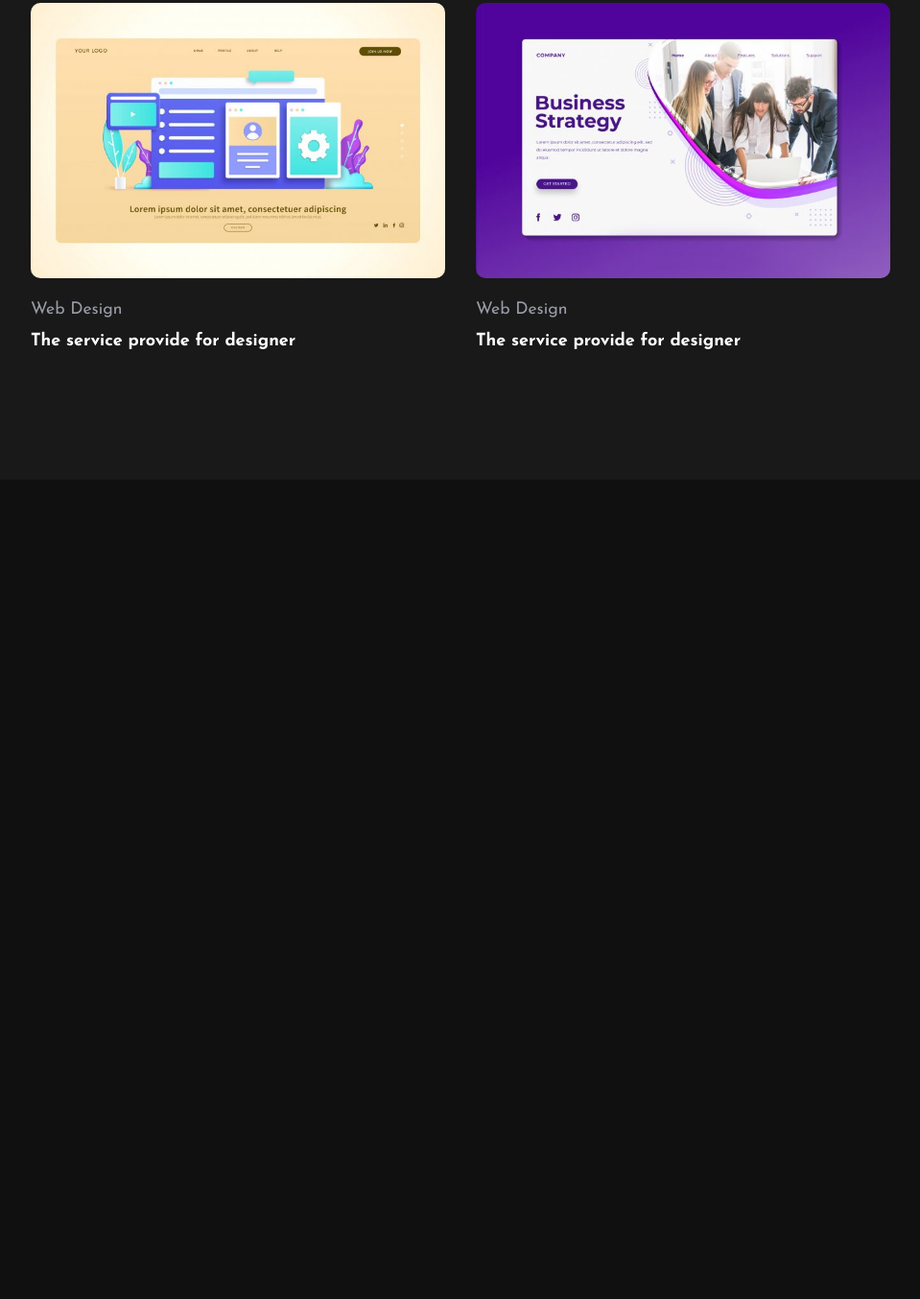
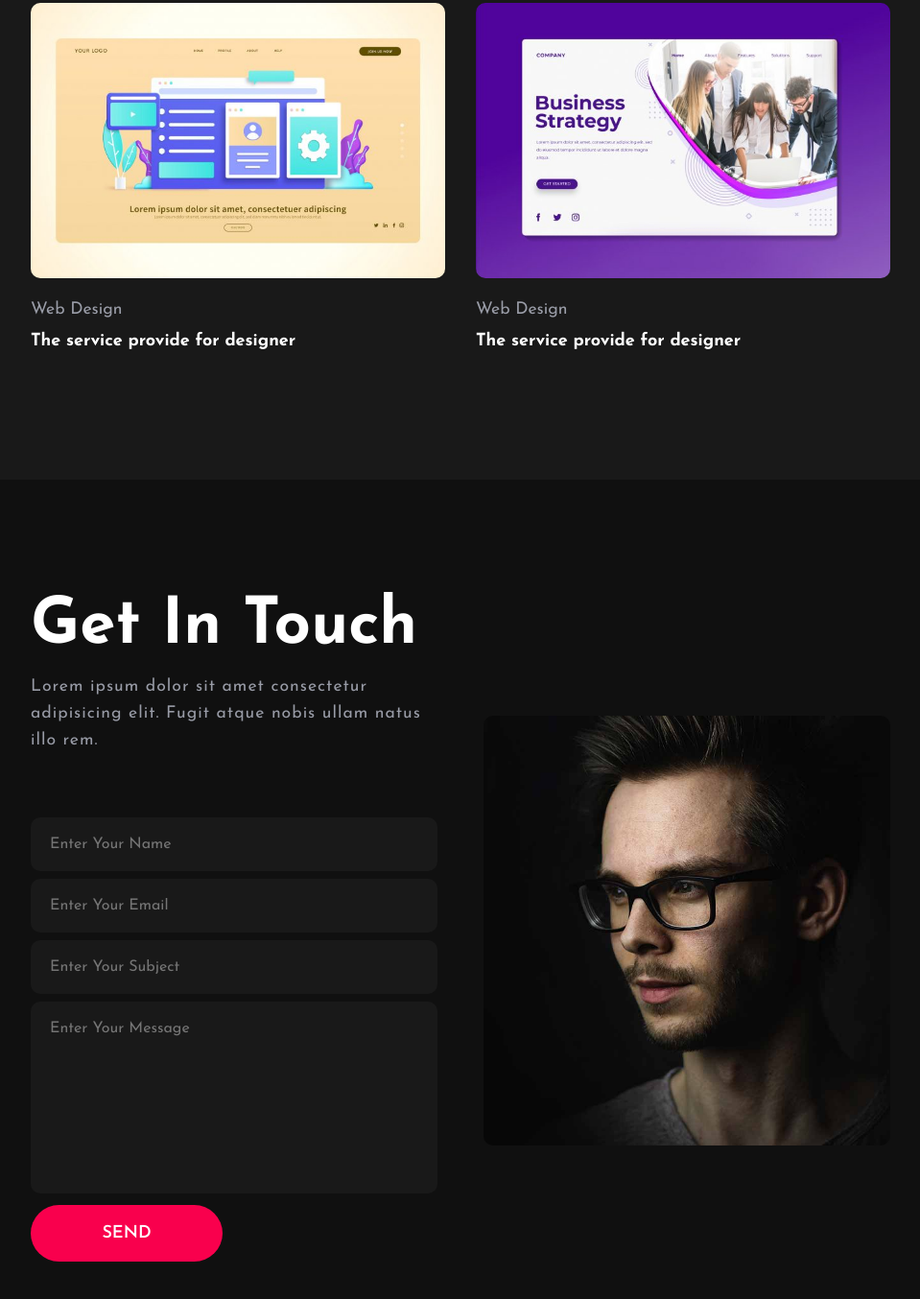
Before and after one commit to matador7495/Full-Responsive-Portfolio-Website-Design, a plain HTML site: page index.html in a window 1280 px wide. Shown: the part 4245-5599 px from the top of the page at 96% size, without its empty margins (160-1119 px from the left). Before the commit the page ends 4745 px from the top, so only its background shows below. Drawn offline with nearby package versions, Linux system fonts and the light colour scheme.

Commit message:
section contact

```diff
--- a/index.html
+++ b/index.html
@@ -169,6 +169,33 @@
         </div>
       </div>
     </section>
+    <!-- start contact -->
+    <section class="contact" id="contact">
+      <div class="contact-form">
+        <h2>Get In Touch</h2>
+        <p>
+          Lorem ipsum dolor sit amet consectetur adipisicing elit. Fugit atque
+          nobis ullam natus illo rem.
+        </p>
+        <form action="">
+          <input type="text" placeholder="Enter Your Name" required />
+          <input type="email" placeholder="Enter Your Email" required />
+          <input type="text" placeholder="Enter Your Subject" required />
+          <textarea
+            name=""
+            id=""
+            cols="30"
+            rows="10"
+            placeholder="Enter Your Message"
+            required
+          ></textarea>
+          <input type="submit" class="send" value="Send" />
+        </form>
+      </div>
+      <div class="contact-img">
+        <img src="imgg/contact.jpg" alt="" />
+      </div>
+    </section>
     <!-- link to js -->
     <script src="script.js"></script>
   </body>
--- a/style.css
+++ b/style.css
@@ -332,3 +332,70 @@ header.sticky {
 .box:hover img {
     transform: scale(1.1);
 }
+
+.contact {
+    background-color: var(--bg-color);
+    display: grid;
+    grid-template-columns: repeat(2, 2fr);
+    align-items: center;
+    grid-gap: 3rem;
+}
+
+.contact-img img {
+    max-width: 100%;
+    width: 700;
+    height: auto;
+    border-radius: 10px;
+}
+
+.contact-form h2 {
+    font-size: var(--h2-font);
+    margin-bottom: 15px;
+}
+
+.contact-form p {
+    color: var(--secound-color);
+    letter-spacing: 1px;
+    line-height: 28px;
+    font-size: var(--p-font);
+    margin-bottom: 4.1rem;
+}
+
+.contact-form form {
+    position: relative;
+}
+
+.contact-form form input,
+form textarea {
+    width: 100%;
+    padding: 20px;
+    border: none;
+    outline: none;
+    background-color: var(--secound-bg-color);
+    color: var(--text-color);
+    font-size: 1rem;
+    margin-bottom: 0.5rem;
+    border-radius: 10px;
+}
+
+.contact-form textarea {
+    resize: none;
+    height: 200px;
+}
+
+.contact-form form .send {
+    display: inline-block;
+    background-color: var(--main-color);
+    color: var(--text-color);
+    font-size: 18px;
+    font-weight: 600;
+    border-radius: 30px;
+    width: 200px;
+    transition: ease 0.35s;
+    text-transform: uppercase;
+}
+
+.contact-form form .send:hover {
+    transform: translateY(-8px);
+    cursor: pointer;
+}
```
